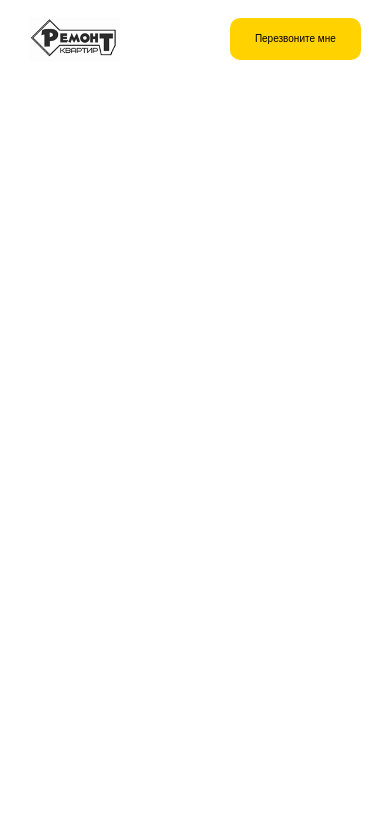
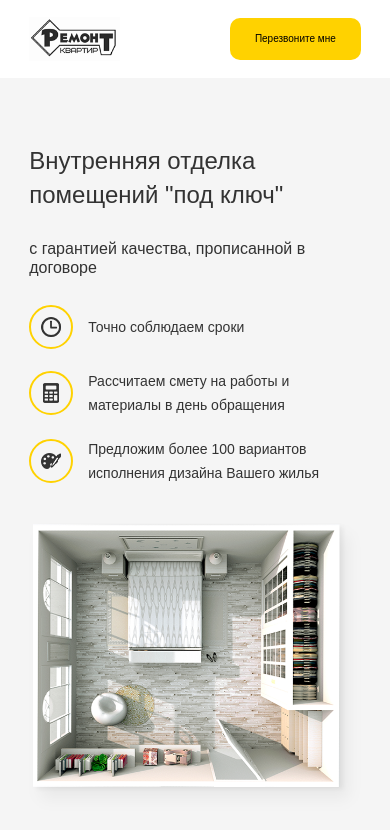
Before and after one commit to vdzeer/repair.github.io, a plain HTML site: page src/index.html in a window 390 px wide. Drawn offline with Linux system fonts and the light colour scheme.

Commit message:
Сверстал и адаптировал секцию hero

```diff
--- a/src/index.html
+++ b/src/index.html
@@ -33,5 +33,45 @@
         <!-- /.container -->
     </nav>
     <!-- /.navbar -->
+    <main>
+        <section class="hero">
+            <div class="container">
+                <div class="hero-block">
+                    <div class="hero-text">
+                        <h1 class="hero-text__title">
+                            Внутренняя отделка помещений "под ключ"
+                        </h1>
+                        <!-- /.hero-text__title -->
+                        <span class="hero-text__subtitle">
+                            с гарантией качества, прописанной в договоре
+                        </span>
+                        <ul class="hero-list">
+                            <li class="hero-list__items">
+                                <div class="hero-list__img"><img src="img/hero/clock.png" alt="clock"></div>
+                                <span class="hero-list__text">Точно соблюдаем сроки</span>
+                            </li>
+                            <li class="hero-list__items">
+                                <div class="hero-list__img"><img src="img/hero/calculator.png" alt="calculator"></div>
+                                <span class="hero-list__text">Рассчитаем смету на работы и материалы в день обращения</span>
+                            </li>
+                            <li class="hero-list__items">
+                                <div class="hero-list__img"><img src="img/hero/paint-board.png" alt="paint-board"></div>
+                                <span class="hero-list__text">Предложим более 100 вариантов исполнения дизайна Вашего жилья</span>
+                            </li>
+                        </ul>
+                        <!-- /.hero-text__subtitle -->
+                    </div>
+                    <!-- /.hero-text -->
+                    <div class="hero-img">
+                        <img src="img/hero/hero-img.png" alt="План комнаты">
+                    </div>
+                    <!-- /.hero-img -->
+                </div>
+                <!-- /.hero-block -->
+            </div>
+            <!-- /.container -->
+        </section>
+        <!-- /.hero -->
+    </main>
 </body>
 </html>
--- a/src/sass/_colors.sass
+++ b/src/sass/_colors.sass
@@ -1,2 +1,3 @@
 $btn-color: #ffd200
 $text-color: #333333
+$hero-bg: #f5f5f5
--- /dev/null
+++ b/src/sass/blocks/_hero.sass
@@ -0,0 +1,64 @@
+.hero
+    padding: 50px 0
+    background-color: $hero-bg
+    &-block
+        display: flex
+    &-text
+        flex-basis: 45%
+        margin-right: 140px
+        &__title
+            font-size: 41px
+            font-weight: 400
+            line-height: 55px
+        &__subtitle
+            display: inline-block
+            font-size: 20px
+            font-weight: 400
+            margin-top: 10px
+            margin-bottom: 67px
+    &-list
+        margin: 0
+        padding: 0
+        &__items
+            display: flex
+            align-items: center
+            margin-bottom: 25px
+        &__img
+            flex-basis: 40px
+            height: 40px
+            margin-right: 30px
+            border: 2px solid $btn-color
+            border-radius: 50%
+            display: flex
+            align-items: center
+            justify-content: center
+        &__text
+            max-width: 300px
+            font-size: 14px
+            font-weight: 400
+            line-height: 24px
+@media (max-width: 1200px)
+    .hero
+        &-block
+            display: flex
+            flex-direction: column
+        &-list
+            margin-bottom: 38px
+
+@media (max-width: 768px)
+    .hero
+        &-text
+            margin-right: 0
+            &__title
+                font-size: 24px
+                line-height: 1.4
+            &__subtitle
+                font-size: 16px
+                margin-top: 13px
+                margin-bottom: 28px
+        &-list
+            &__items
+                margin-bottom: 20px
+            &__img
+                margin-right: 15px
+                min-width: 40px
--- a/src/sass/style.sass
+++ b/src/sass/style.sass
@@ -2,3 +2,4 @@
 @import 'interface'
 // BLOCKS
 @import 'blocks/navbar'
+@import 'blocks/hero'
```
Also changed, not shown: src/css/style.css, src/img/hero/calculator.png (added), src/img/hero/clock.png (added), src/img/hero/hero-img.png (added), src/img/hero/paint-board.png (added), 1 other file.
